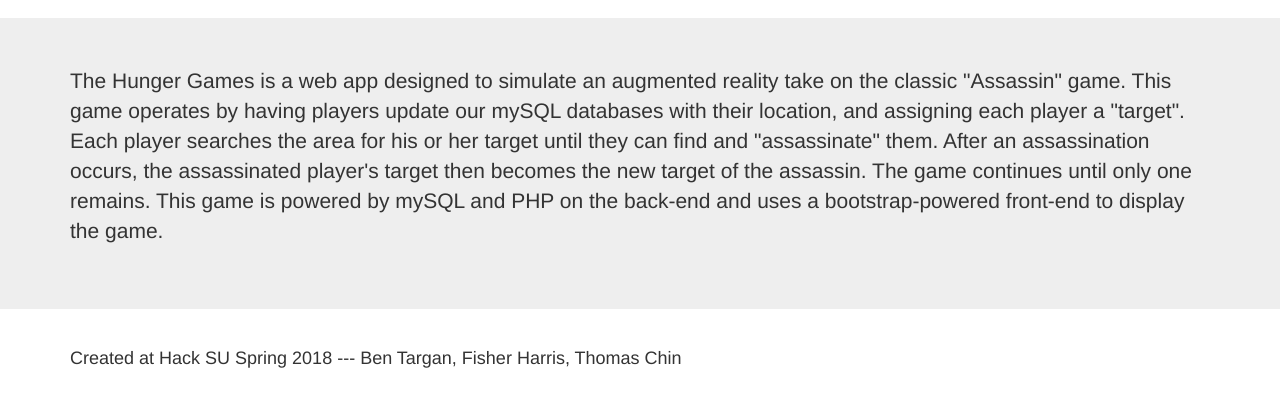
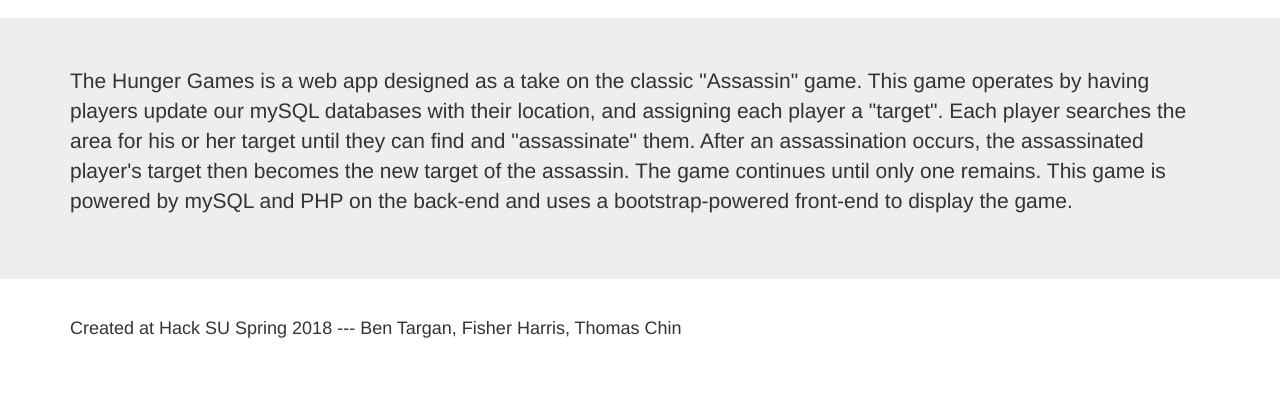
Before and after one commit to FisherHarris/HackSU2018, a plain HTML site: page about.html in a window 1280 px wide. Shown: the part 53-460 px from the top of the page. Drawn offline with nearby package versions, Linux system fonts and the light colour scheme.

Commit message:
Updated description

```diff
--- a/about.html
+++ b/about.html
@@ -39,7 +39,7 @@
     <body>
         <div class="jumbotron">
             <div class="container">
-                <p> The Hunger Games is a web app designed to simulate an augmented reality take on the classic "Assassin" game.
+                <p> The Hunger Games is a web app designed as a take on the classic "Assassin" game.
                     This game operates by having players update our mySQL databases with their location, and assigning each player a "target".
                     Each player searches the area for his or her target until they can find and "assassinate" them. After an assassination
                     occurs, the assassinated player's target then becomes the new target of the assassin. The game continues until only one remains.
```
